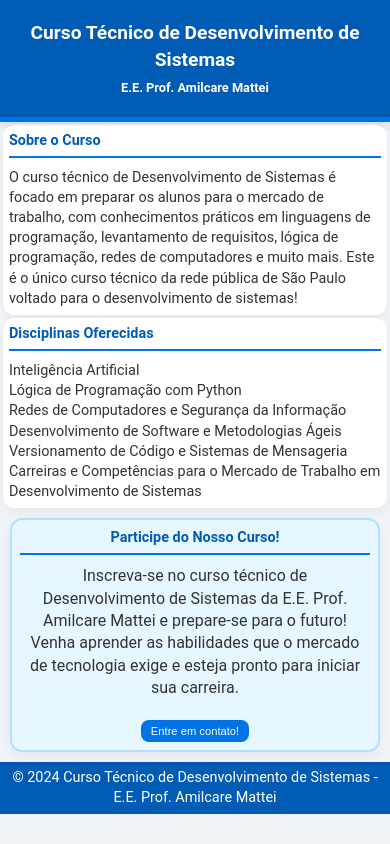
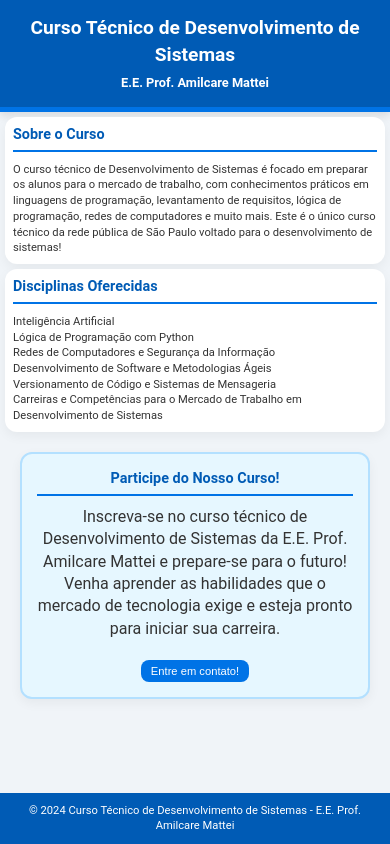
Before and after one commit to FelipeAlvesRodri/Curso, a plain HTML site: page index.html in a window 390 px wide. Drawn offline with Linux system fonts and the light colour scheme.

Commit message:
Melhorando a responsividade para celulares maiores

```diff
--- a/curso.css
+++ b/curso.css
@@ -9,7 +9,8 @@ body {
     line-height: 1.4;
     background-color: #f0f4f8;
     color: #333;
-    min-height: 100vh;
+    height: 100vh;
+    overflow: hidden;
 }
 
 header {
@@ -90,13 +91,62 @@ footer {
     background-color: #005bb5;
     color: white;
     font-size: 0.9rem;
-    position: relative;
+    position: absolute;
     bottom: 0;
     width: 100%;
 }
 
-/* Tornar o layout responsivo */
+/* Responsividade para tablets e celulares grandes */
+@media (max-width: 1024px) {
+    body {
+        height: auto;
+        overflow: auto;
+        padding-bottom: 40px;
+    }
+
+    header h1 {
+        font-size: 1.8rem;
+    }
+
+    header h2 {
+        font-size: 0.95rem;
+    }
+
+    section {
+        margin: 10px;
+        padding: 10px;
+    }
+
+    h3 {
+        font-size: 1.1rem;
+    }
+
+    p,
+    ul {
+        font-size: 0.85rem;
+    }
+
+    #chamada button {
+        font-size: 0.85rem;
+    }
+
+    footer {
+        font-size: 0.85rem;
+    }
+}
+
+/* Responsividade para telas menores que 768px (tablets e celulares grandes) */
 @media (max-width: 768px) {
+    body {
+        height: auto;
+        overflow: auto;
+        padding-bottom: 40px;
+    }
+
+    header {
+        padding: 15px;
+    }
+
     header h1 {
         font-size: 1.5rem;
     }
@@ -106,7 +156,7 @@ footer {
     }
 
     section {
-        margin: 5px;
+        margin: 10px 5px;
         padding: 8px;
     }
 
@@ -114,21 +164,56 @@ footer {
         font-size: 1rem;
     }
 
-    #chamada {
-        padding: 10px;
+    p,
+    ul {
+        font-size: 0.8rem;
     }
 
     #chamada button {
+        font-size: 0.8rem;
         padding: 6px 12px;
-        font-size: 0.8rem;
     }
 
     footer {
-        padding: 8px;
+        font-size: 0.8rem;
     }
 }
 
-/* Para telas menores que 480px */
+/* Responsividade para telas de celulares maiores (480px a 600px) */
+@media (max-width: 600px) {
+    header h1 {
+        font-size: 1.3rem;
+    }
+
+    header h2 {
+        font-size: 0.85rem;
+    }
+
+    section {
+        margin: 10px 5px;
+        padding: 7px;
+    }
+
+    h3 {
+        font-size: 0.95rem;
+    }
+
+    p,
+    ul {
+        font-size: 0.75rem;
+    }
+
+    #chamada button {
+        font-size: 0.75rem;
+        padding: 6px 10px;
+    }
+
+    footer {
+        font-size: 0.75rem;
+    }
+}
+
+/* Responsividade para celulares menores (até 480px) */
 @media (max-width: 480px) {
     header h1 {
         font-size: 1.2rem;
@@ -139,31 +224,25 @@ footer {
     }
 
     section {
-        margin: 3px;
-        padding: 6px;
+        margin: 5px 5px;
+        padding: 8px;
     }
 
     h3 {
         font-size: 0.9rem;
     }
 
-    #chamada {
-        padding: 8px;
+    p,
+    ul {
+        font-size: 0.7rem;
     }
 
     #chamada button {
+        font-size: 0.7rem;
         padding: 5px 10px;
-        font-size: 0.7rem;
     }
 
     footer {
-        padding: 6px;
+        font-size: 0.7rem;
     }
 }
-
-@media screen   and (max-width: 800px) {
-    #chamada {
-        margin: 10px;
-    }
-
-}
```
